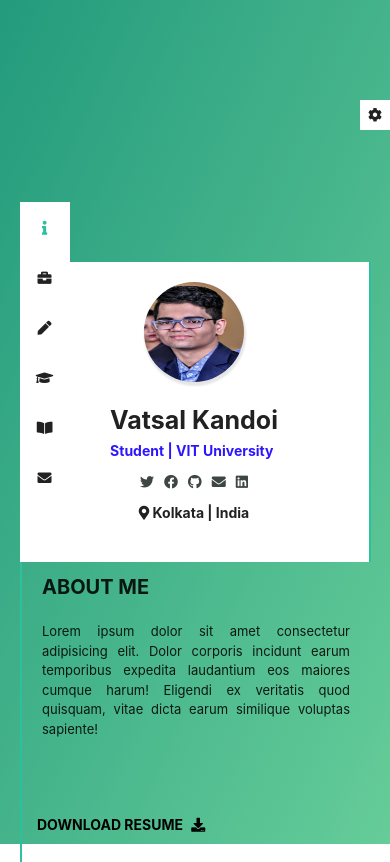
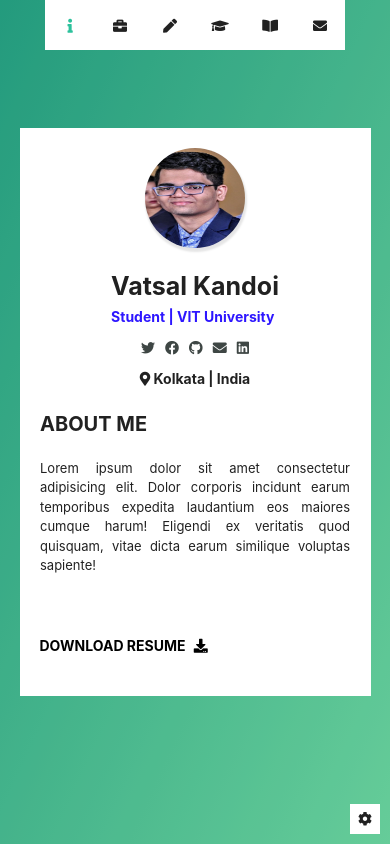
Before and after one commit to vatsal-kandoi/v1, an Angular app: page / in a window 390 px wide. Built offline with nearby package versions, Linux system fonts and the light colour scheme.

Commit message:
About me responsive fixed

```diff
--- a/src/app/about/about.component.css
+++ b/src/app/about/about.component.css
@@ -93,9 +93,9 @@
     color:#FA292A
 }
 .download-cv{
-    margin:20px auto;
-    margin-top:60px;
-    padding:5px;
+    position: absolute;
+    bottom:20px;
+    left:20px;
 }
 .dark-download{
     color: white;
@@ -112,6 +112,20 @@
 .dark-separator-right{
     border-left:2px solid #3e4644;
 }
+.rightdiv{
+    position: relative;
+}
 .color{
     color: white;
 }
+@media only screen and (max-width:600px){
+    .separator-left{
+        border:none;
+    }
+    .separator-right{
+        border:none;
+    }
+    .about-me{
+        padding-bottom:100px;
+    }
+}
--- a/src/app/about/about.component.html
+++ b/src/app/about/about.component.html
@@ -14,7 +14,7 @@
       <div class="location" [ngClass]="{'dark-location':darkMode}"><i class="fas fa-map-marker-alt"></i> Kolkata | India</div>
     </div>
   </div>
-  <div class="col l6 m6 s12 full addShadow separator-right" [ngClass]="{'dark-separator-right':darkMode,'color':darkMode}">
+  <div class="col l6 m6 s12 full rightdiv addShadow separator-right" [ngClass]="{'dark-separator-right':darkMode,'color':darkMode}">
     <div class="about-me-header">ABOUT ME</div>
     <div class="about-me">Lorem ipsum dolor sit amet consectetur adipisicing elit. Dolor corporis incidunt earum temporibus expedita laudantium eos maiores cumque harum! Eligendi ex veritatis quod quisquam, vitae dicta earum similique voluptas sapiente!</div>
     <div class="download-cv">
--- a/src/app/app.component.css
+++ b/src/app/app.component.css
@@ -27,13 +27,6 @@
 }
 .dark-nav-bar-vert{
     background-color: #2cc133;
-}
-@media only screen and (max-width:600px){
-    .nav-bar-vert{
-        top:-60px;
-        left:0px;
-        flex-direction: row;
-    }
 }
 .nav-item-block{
     height: 50px;
@@ -86,7 +79,7 @@
     height: 30px;
     background-color: white;
     position: absolute;
-    top:100px;
+    bottom:100px;
     right:0px;
     z-index: 1;
     display: flex;
@@ -96,3 +89,19 @@
 .change:hover{
     color:#FA292A;
 }
+@media only screen and (max-width:600px){
+    .nav-bar-vert{
+        position: fixed;
+        top:0px;
+        left:calc( 50% - 150px);
+        flex-direction: row;
+    }
+    .main-component{
+        height: 100%;
+    }
+    .change{
+        position: fixed;
+        bottom:10px !important;
+        right: 10px;
+    }
+}
--- a/src/app/app.component.html
+++ b/src/app/app.component.html
@@ -7,7 +7,8 @@
             <router-outlet></router-outlet>
             <!-- Aria marks this as a navbar -->
             <div role="navigation" aria-label="Main navigation" class="nav-bar-vert" [ngClass]="{'dark-nav-bar-vert':darkMode}">
-              <div *ngIf="!darkMode else dark">
+              <div *ngIf="!darkMode then light else dark"></div>
+              <ng-template #light>
                   <div class="nav-item-block" role="none">
                       <!-- Add exact else active all the times. -->
                     <a role="menuitem" aria-haspopup="false" class="nostyle" routerLinkActive="active"routerLink='/' [routerLinkActiveOptions]="{exact: true}" ><i class="fas fa-info"></i></a>
@@ -27,7 +28,7 @@
                     <div class="nav-item-block" role="none">
                       <a role="menuitem" aria-haspopup="false" class="nostyle" routerLinkActive="active"routerLink='/contact'><i class="fas fa-envelope"></i></a>
                     </div>
-              </div>
+              </ng-template>
               <ng-template #dark>
                   <div class="nav-item-block" role="none">
                       <!-- Add exact else active all the times. -->
```
